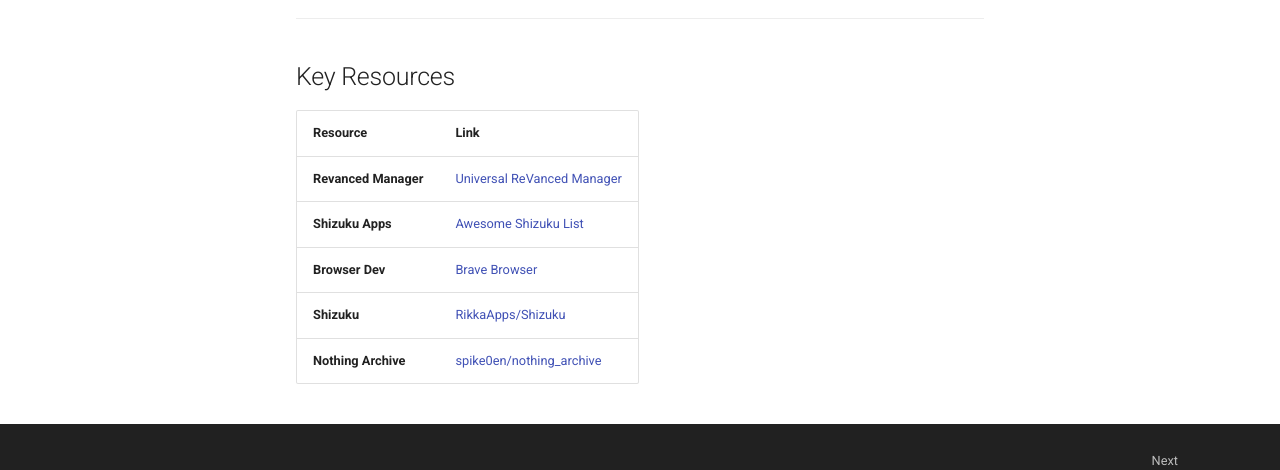
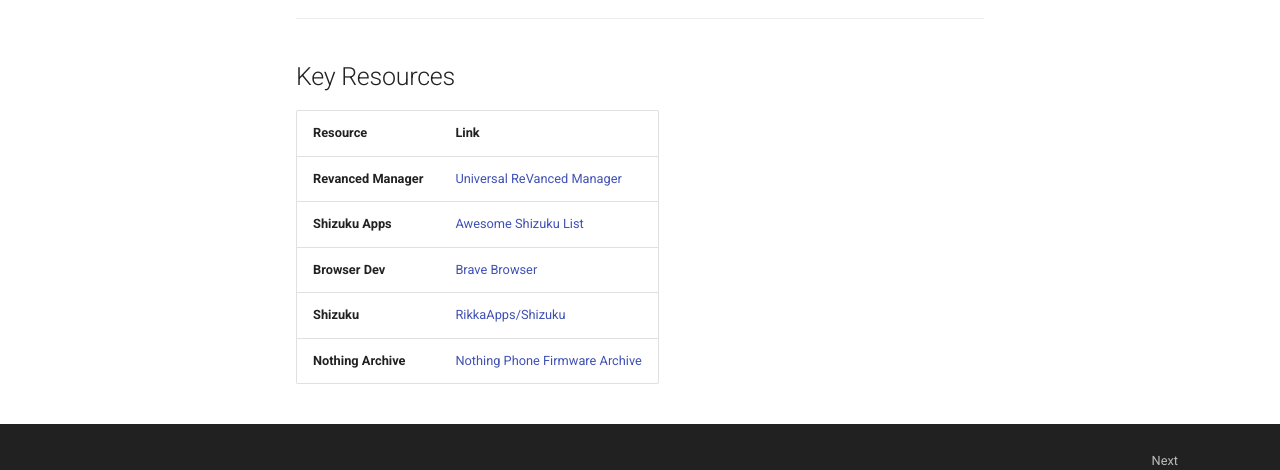
Before and after one commit to Ven0m0/android, an MkDocs documentation site: the page built from docs/index.md, in a window 1280 px wide and 900 px high, scrolled down 745 px. Shown: the part 319-789 px from the top of the window. Built offline with MkDocs 1.6.1 and Material for MkDocs 9.7.7, drawn with Linux system fonts in a browser that asks for light colours; comment, search, counter and statistics services are not loaded.

Commit message:
Update docs/index.md
Co-authored-by: gemini-code-assist[bot] <176961590+gemini-code-assist[bot]@users.noreply.github.com>

```diff
--- a/docs/index.md
+++ b/docs/index.md
@@ -45,4 +45,4 @@ A curated collection of resources, tools, and configurations for Android develop
 | **Shizuku Apps** | [Awesome Shizuku List](https://github.com/timschneeb/awesome-shizuku) |
 | **Browser Dev** | [Brave Browser](https://github.com/brave/brave-browser) |
 | **Shizuku** | [RikkaApps/Shizuku](https://github.com/RikkaApps/Shizuku) |
-| **Nothing Archive** | [spike0en/nothing_archive](https://github.com/spike0en/nothing_archive) |
+| **Nothing Archive** | [Nothing Phone Firmware Archive](https://github.com/spike0en/nothing_archive) |
```
